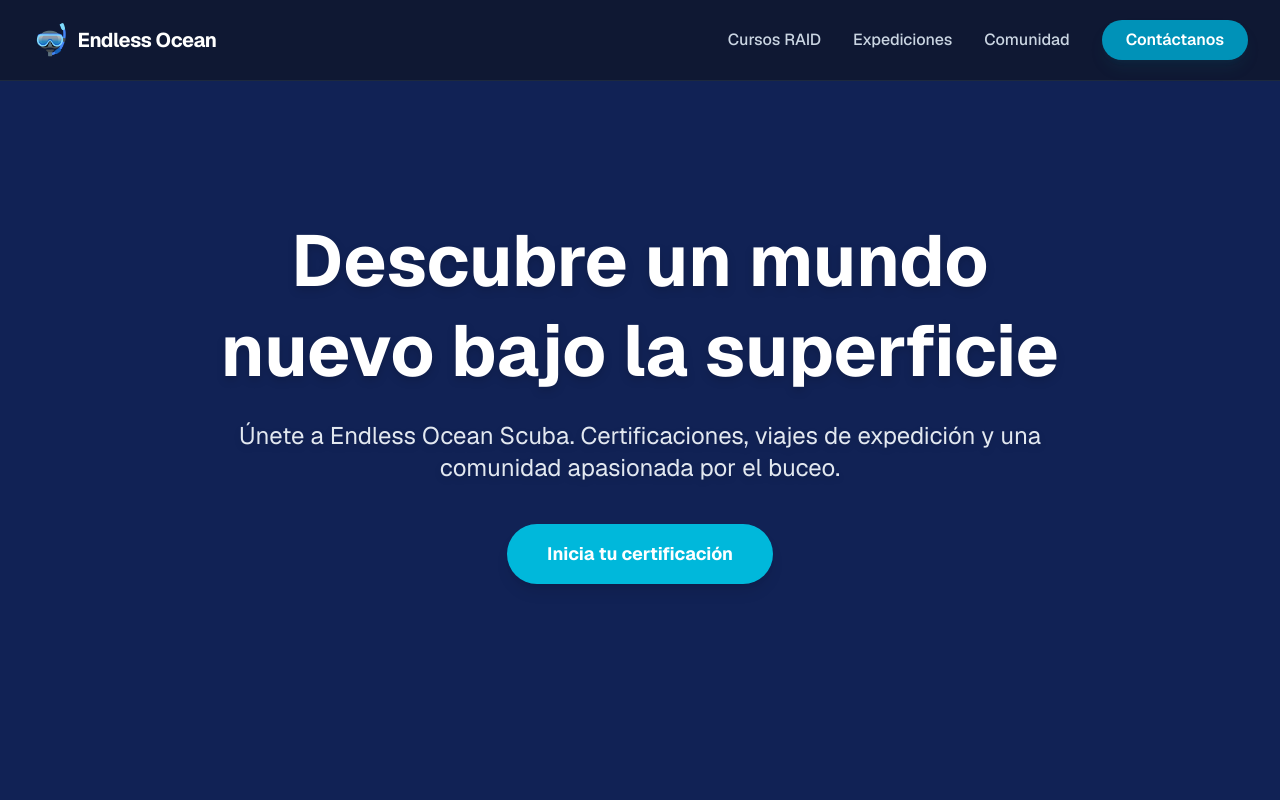
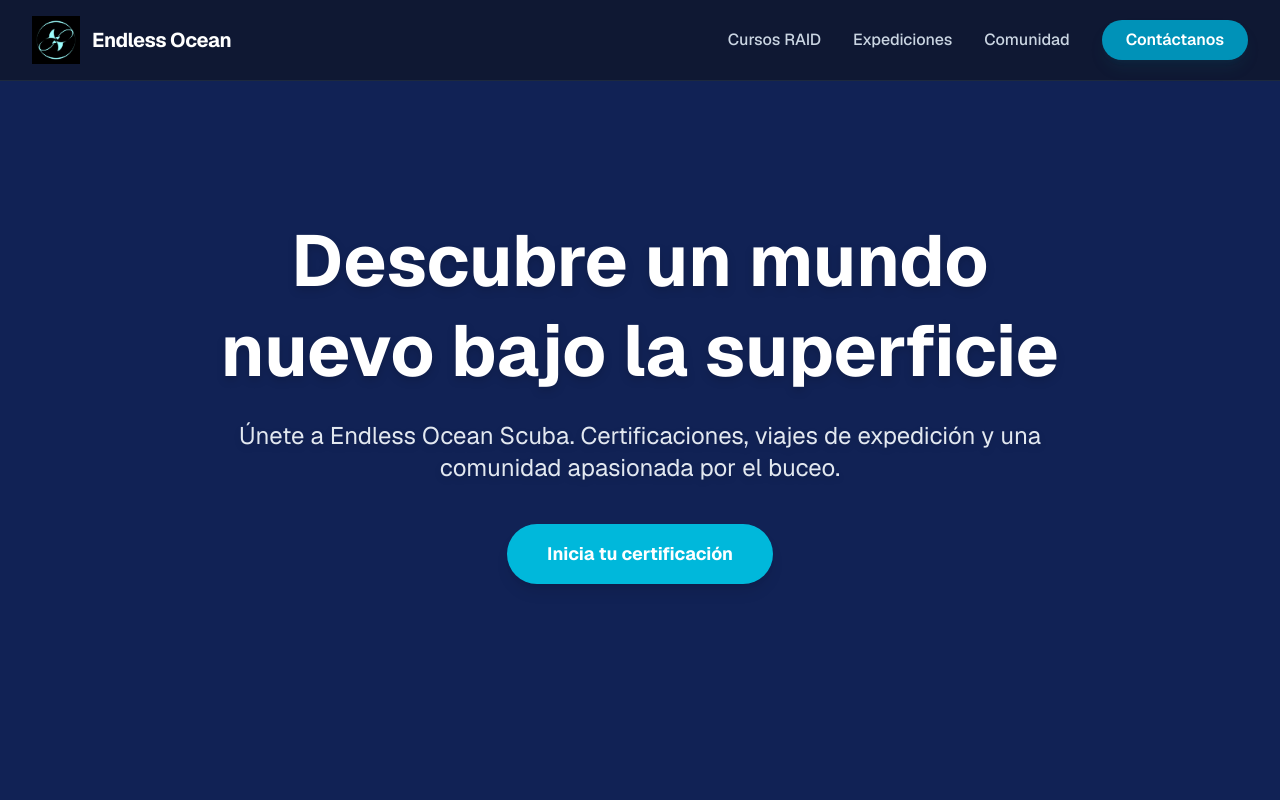
Before and after one commit to IngAldoVillasenor/endless-ocean-web, a Next.js app: page / in a window 1280 px wide. Shown: the top 800 px of the page. Built offline with nearby package versions, Linux system fonts and the light colour scheme.

Commit message:
Updating logos

```diff
--- a/app/components/Navbar.jsx
+++ b/app/components/Navbar.jsx
@@ -7,12 +7,17 @@ export default function Navbar() {
         <div className="flex justify-between items-center h-20">
 
           {/* Logo y Nombre */}
-          <div className="flex-shrink-0 flex items-center gap-2 cursor-pointer">
-            <span className="text-3xl">🤿</span>
+            <div className="flex-shrink-0 flex items-center gap-3 cursor-pointer">
+            {/* Asegúrate de ajustar la altura (h-10, h-12, etc.) según las proporciones de tu logo */}
+            <img
+                src="/logo-endless.png"
+                alt="Endless Ocean Scuba Logo"
+                className="h-12 w-auto object-contain"
+            />
             <span className="text-white font-bold text-xl tracking-tight hidden sm:block">
-              Endless Ocean
+                Endless Ocean
             </span>
-          </div>
+            </div>
 
           {/* Menú de Escritorio */}
           <div className="hidden md:flex space-x-8 items-center">
```
Also changed, not shown: public/logo-endless.png (added).
